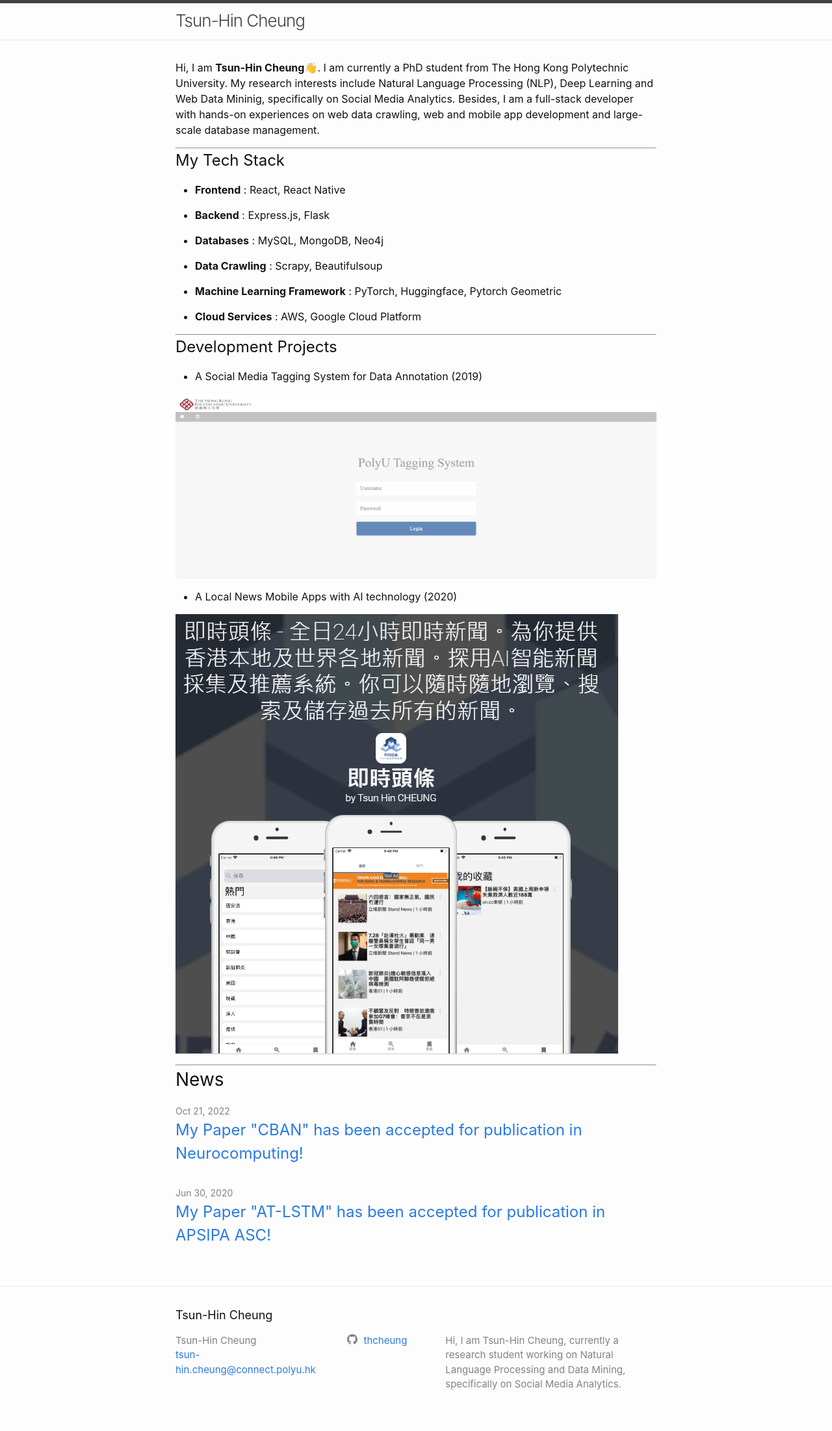
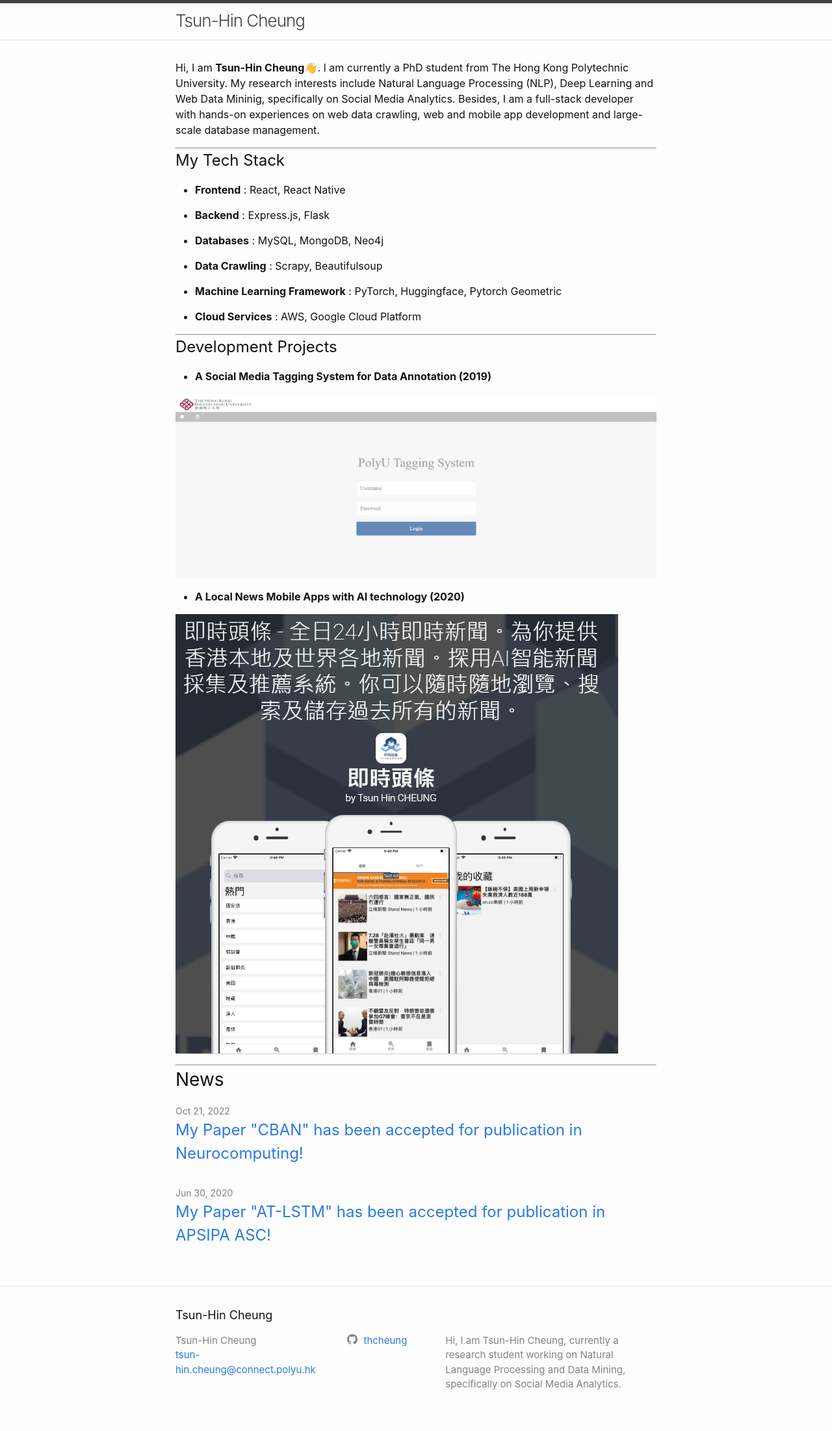
Before and after one commit to thcheung/thcheung.github.io, a Jekyll site: the page built from index.markdown, in a window 1280 px wide. Shown: the whole page at 65% size. Built offline with Jekyll 4.4.1, drawn with Linux system fonts in a browser that asks for light colours.

```diff
--- a/index.markdown
+++ b/index.markdown
@@ -27,11 +27,11 @@ Hi, I am **Tsun-Hin Cheung**👋. I am currently a PhD student from The Hong Kon
 
 ## Development Projects
 
-- A Social Media Tagging System for Data Annotation (2019)
+- **A Social Media Tagging System for Data Annotation (2019)**
 
 ![](assets/t1.PNG?raw=true)
 
-- A Local News Mobile Apps with AI technology (2020)
+- **A Local News Mobile Apps with AI technology (2020)**
 
 ![](assets/a1.PNG?raw=true)
 
```
